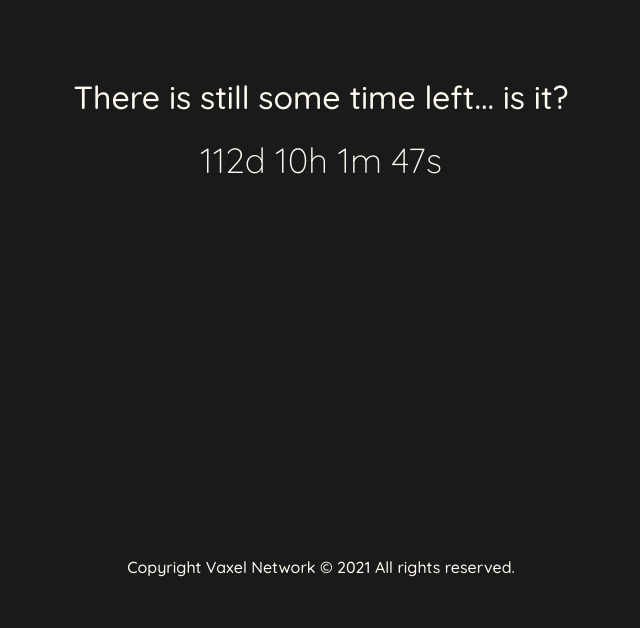
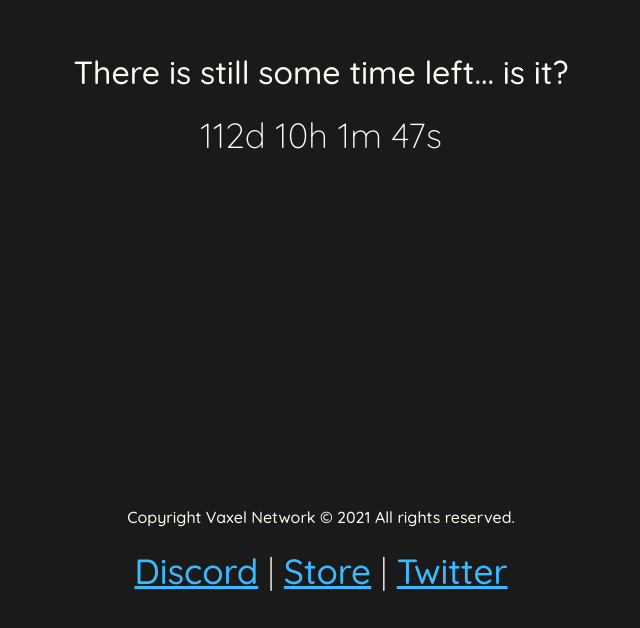
Before and after one commit to kayalust/vaxelclub, a plain HTML site: page index.html in a window 1280 px wide. Shown: the part 298-926 px from the top of the page, without its empty margins (319-959 px from the left). Before the commit the page ends 897 px from the top, so only its background shows below. Drawn offline with Linux system fonts and the light colour scheme.

Commit message:
added linkz

```diff
--- a/index.html
+++ b/index.html
@@ -26,14 +26,19 @@
     text-align: center;
     font-family: 'Quicksand', sans-serif;
     font-weight: 500;
-    margin-top: 375px;
+    margin-top: 350px;
   }
+
+  a {
+    font-size: 35px;
+    font-weight: 500;
+  }
+
   </style>
   </head>
   <body>
     <h1>There is still some time left... is it?</h1>
     <p id="countdown"></p>
-    <h3>    </h3>
 
     <script>
       var countDownDate = new Date("April 1, 2021 00:00:00").getTime();
@@ -60,5 +65,7 @@
   </body>
   <footer>
     <h4>Copyright Vaxel Network © 2021 All rights reserved.</h4>
+    <p>
+      <a href="https://discord.lol/vaxel" style="color:#3BB9FF;">Discord</a> | <a href="https://store.vaxel.club" style="color:#3BB9FF;">Store</a> | <a href="https://twitter.com/valexmc" style="color:#3BB9FF;">Twitter</a></p>
   </footer>
 </html>
```
